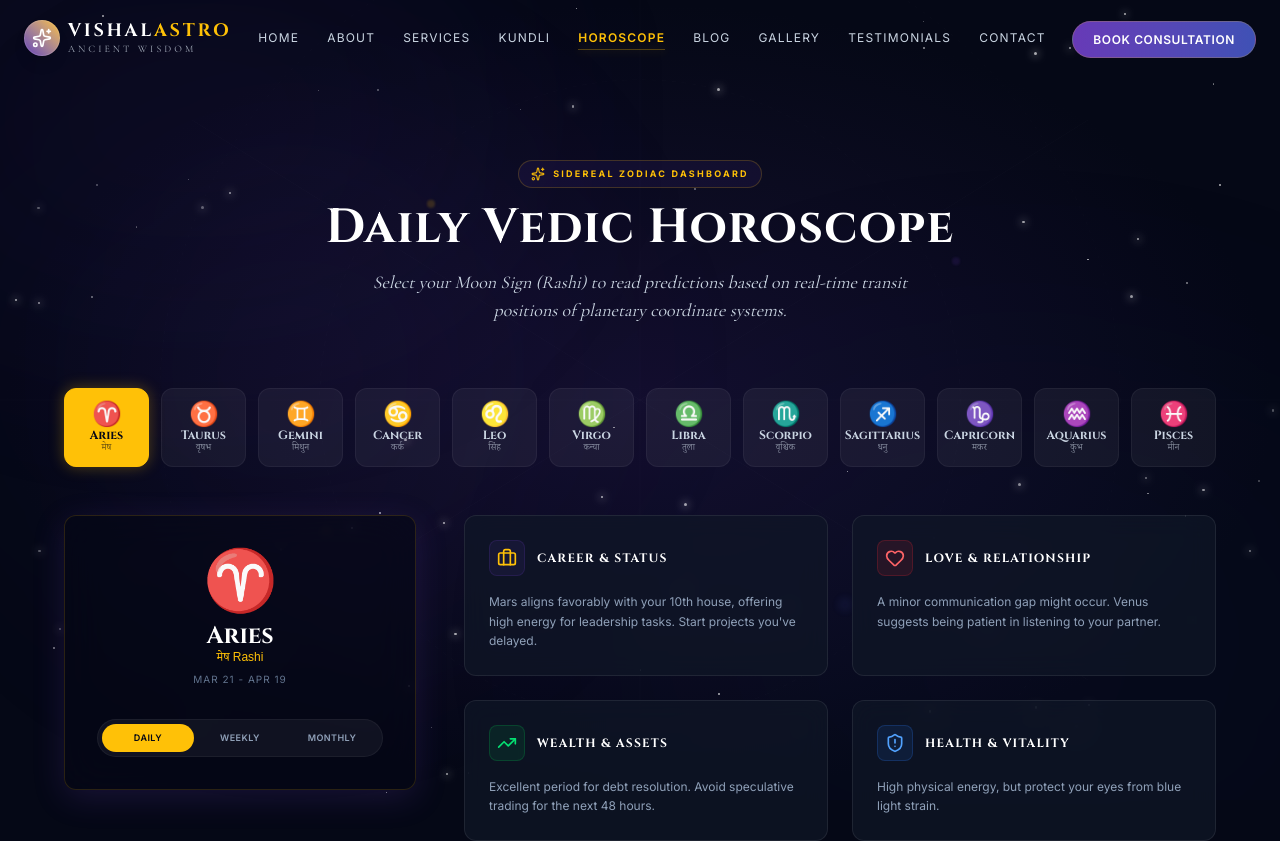
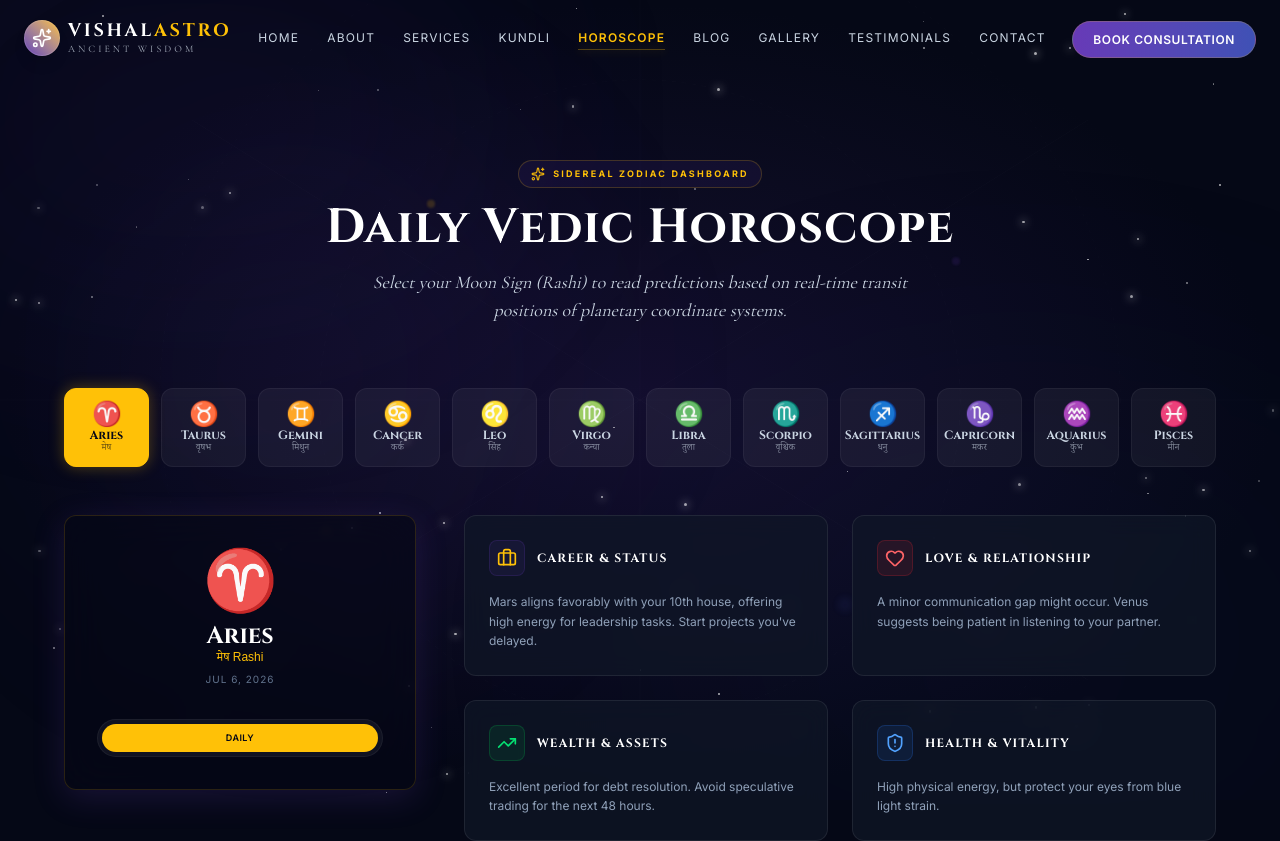
Before and after one commit to yvkbaghel/Vishal, a Next.js app: page /horoscope in a window 1280 px wide. Shown: the top 841 px of the page. Built offline with nearby package versions, Linux system fonts and the light colour scheme.

Commit message:
feat: add horoscope dashboard page with sign selection and daily forecasting

```diff
--- a/app/horoscope/page.tsx
+++ b/app/horoscope/page.tsx
@@ -100,6 +100,33 @@ export default function HoroscopeDashboard() {
 
   const activeForecast = FORECAST_DETAILS[selectedSign.name] || FORECAST_DETAILS.Aries;
 
+  const getDateDisplay = () => {
+    const today = new Date();
+
+    if (timeframe === 'Daily') {
+      return today.toLocaleDateString('en-US', { month: 'short', day: 'numeric', year: 'numeric' });
+    }
+
+    if (timeframe === 'Weekly') {
+      const day = today.getDay();
+      const diff = today.getDate() - day + (day === 0 ? -6 : 1); // adjust when day is sunday
+      const startOfWeek = new Date(today.setDate(diff));
+      const endOfWeek = new Date(startOfWeek);
+      endOfWeek.setDate(startOfWeek.getDate() + 6);
+
+      return `${startOfWeek.toLocaleDateString('en-US', { month: 'short', day: 'numeric' })} - ${endOfWeek.toLocaleDateString('en-US', { month: 'short', day: 'numeric', year: 'numeric' })}`;
+    }
+
+    if (timeframe === 'Monthly') {
+      const startOfMonth = new Date(today.getFullYear(), today.getMonth(), 1);
+      const endOfMonth = new Date(today.getFullYear(), today.getMonth() + 1, 0);
+
+      return `${startOfMonth.toLocaleDateString('en-US', { month: 'short', day: 'numeric' })} - ${endOfMonth.toLocaleDateString('en-US', { month: 'short', day: 'numeric', year: 'numeric' })}`;
+    }
+
+    return '';
+  };
+
   return (
     <div className="w-full relative py-20 px-6">
       {/* Glow backgrounds */}
@@ -155,12 +182,14 @@ export default function HoroscopeDashboard() {
               <div className="flex flex-col">
                 <h2 className="font-cinzel text-2xl font-bold text-white leading-none">{selectedSign.name}</h2>
                 <span className="font-devanagari text-xs text-secondary mt-1 font-medium">{selectedSign.sanskrit} Rashi</span>
-                <span className="font-inter text-[10px] text-slate-500 uppercase tracking-widest mt-1">{selectedSign.range}</span>
+                <span suppressHydrationWarning className="font-inter text-[10px] text-slate-500 uppercase tracking-widest mt-1">
+                  {getDateDisplay()}
+                </span>
               </div>
 
               {/* Selector for Daily / Weekly / Monthly */}
               <div className="flex w-full bg-white/5 rounded-full p-1 border border-white/5 text-xs font-inter mt-4">
-                {(['Daily', 'Weekly', 'Monthly'] as const).map((t) => (
+                {(['Daily' /*, 'Weekly', 'Monthly'*/] as const).map((t) => (
                   <button
                     key={t}
                     onClick={() => setTimeframe(t)}
```
